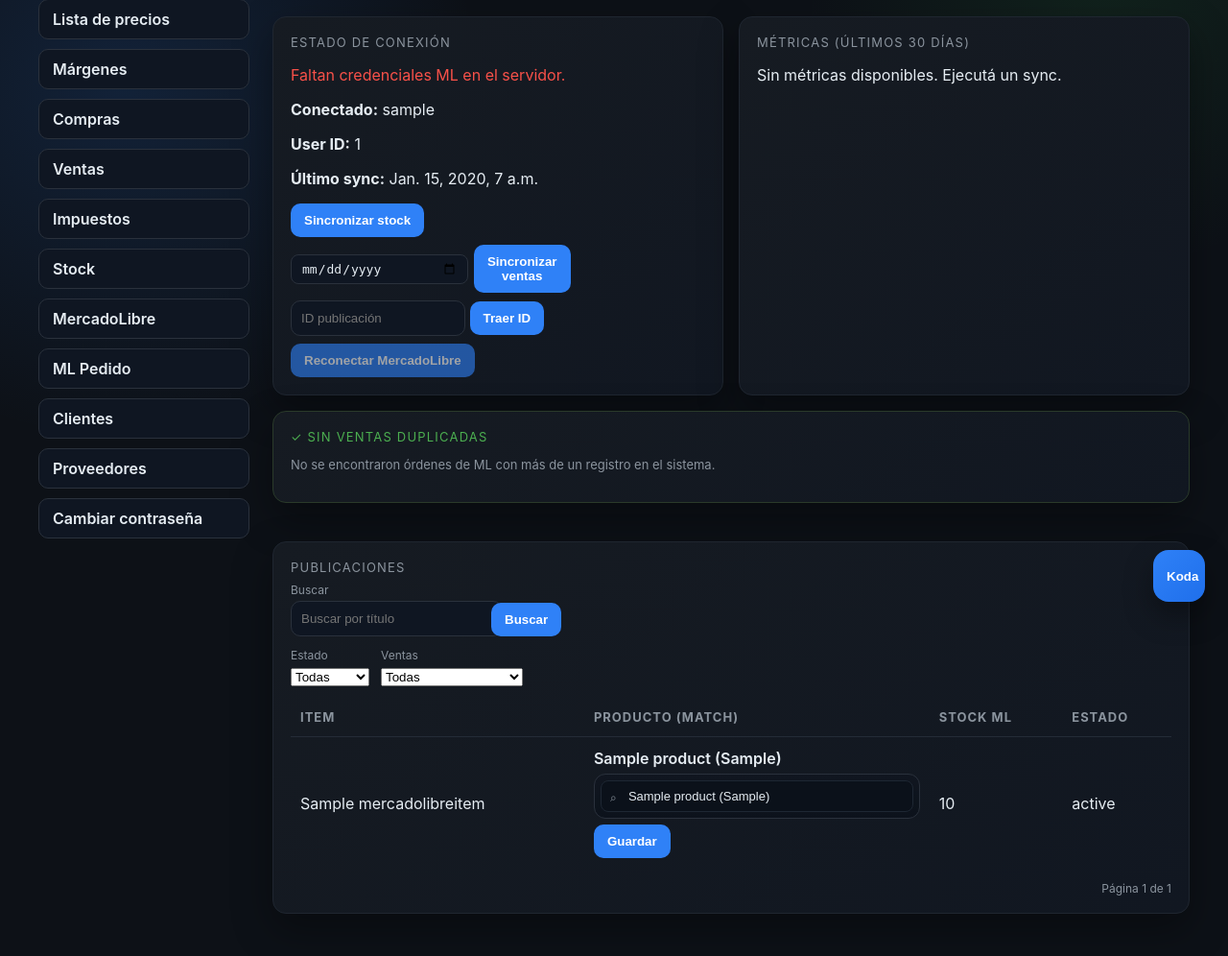
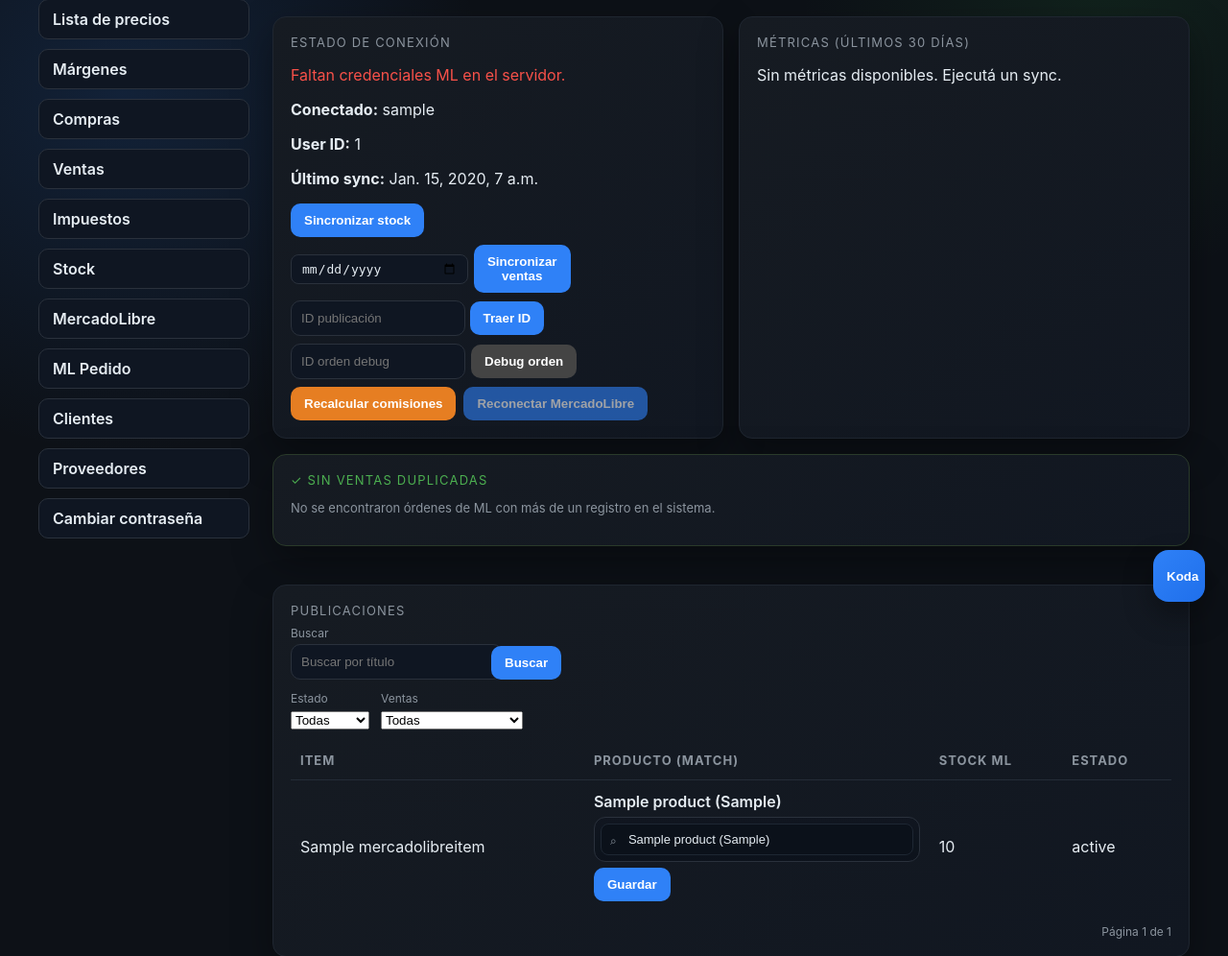
Before and after one commit to Alejogesal/erp, a Django app: page /mercadolibre/ in a window 1280 px wide. Shown: the part 149-1145 px from the top of the page at 96% size. Run offline with Django 5.2, Linux system fonts and the light colour scheme; a user stored in the database is signed in; tables that the repository leaves empty hold one stand-in row (values such as "Sample post").

Commit message:
ML dashboard: agregar debug_order y resync_commissions
- debug_order: muestra fee_details, sale_fee por item y payments de una orden ML
- resync_commissions: re-sincroniza todas las ventas con comisión $0

Co-Authored-By: Claude Sonnet 4.6 <noreply@anthropic.com>

```diff
--- a/inventory/templates/inventory/mercadolibre_dashboard.html
+++ b/inventory/templates/inventory/mercadolibre_dashboard.html
@@ -39,6 +39,17 @@
                     <input type="hidden" name="action" value="sync_item">
                     <input type="text" name="ml_item_id" placeholder="ID publicación" style="width:160px;">
                     <button type="submit">Traer ID</button>
+                </form>
+                <form method="post" style="display:inline; display:flex; gap:6px; align-items:center;">
+                    {% csrf_token %}
+                    <input type="hidden" name="action" value="debug_order">
+                    <input type="text" name="debug_order_id" placeholder="ID orden debug" style="width:160px;">
+                    <button type="submit" style="background:#444;">Debug orden</button>
+                </form>
+                <form method="post" style="display:inline;">
+                    {% csrf_token %}
+                    <input type="hidden" name="action" value="resync_commissions">
+                    <button type="submit" style="background:#e67e22;" onclick="return confirm('Esto va a re-sincronizar todas las ventas ML con comisión $0. Puede tardar varios minutos. ¿Continuar?')">Recalcular comisiones</button>
                 </form>
                 {% if missing_credentials %}
                     <button type="button" disabled style="opacity:0.6;">Reconectar MercadoLibre</button>
--- a/inventory/views/mercadolibre.py
+++ b/inventory/views/mercadolibre.py
@@ -289,6 +289,49 @@ def mercadolibre_dashboard(request):
                 messages.success(request, f"Se eliminaron {deleted_count} ventas duplicadas.")
             else:
                 messages.warning(request, "No se seleccionó ninguna venta para eliminar.")
+        elif action == "debug_order":
+            order_id = (request.POST.get("debug_order_id") or "").strip()
+            if not order_id or not connection:
+                messages.error(request, "Ingresá un ID de orden.")
+            else:
+                import json as _json
+                try:
+                    access_token = ml.get_valid_access_token(connection)
+                    order = ml._call_with_refresh(connection, ml.get_order, order_id, access_token=access_token)
+                    fee_details = order.get("fee_details") or []
+                    payments = order.get("payments") or []
+                    order_items = order.get("order_items") or []
+                    item_fees = [(oi.get("item", {}).get("id"), oi.get("sale_fee"), oi.get("quantity")) for oi in order_items]
+                    messages.info(request,
+                        f"Orden {order_id} | status: {order.get('status')} | "
+                        f"total_amount: {order.get('total_amount')} | "
+                        f"fee_details: {_json.dumps(fee_details)} | "
+                        f"payments_count: {len(payments)} | "
+                        f"item_fees (id, sale_fee, qty): {item_fees}"
+                    )
+                except Exception as exc:
+                    messages.error(request, f"Error debug: {exc}")
+        elif action == "resync_commissions":
+            if not connection:
+                messages.error(request, "No hay conexión ML.")
+            else:
+                from decimal import Decimal as _Dec
+                sales_to_fix = Sale.objects.filter(
+                    ml_order_id__gt="",
+                    ml_commission_total=_Dec("0.00"),
+                )
+                updated = 0
+                skipped = 0
+                for sale in sales_to_fix:
+                    try:
+                        ok, reason = ml.sync_order(connection, sale.ml_order_id, request.user)
+                        if ok:
+                            updated += 1
+                        else:
+                            skipped += 1
+                    except Exception:
+                        skipped += 1
+                messages.success(request, f"Comisiones recalculadas: {updated} ventas actualizadas, {skipped} sin datos.")
 
     # Detect duplicate ML sales (same ml_order_id appearing more than once)
     from django.db.models import Count
```
